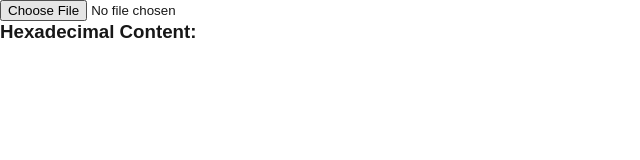
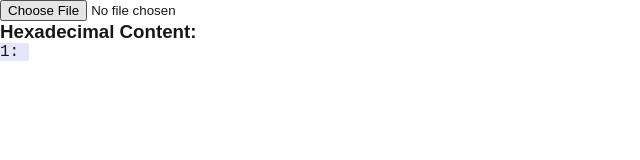
Before and after one commit to PabloAza89/reader, a Next.js app: page / in a window 1280 px wide. Shown: the top 160 px of the page, without its empty margins (0-640 px from the left). Built offline with nearby package versions, Linux system fonts and the light colour scheme.

Commit message:
new with 1d array

```diff
--- a/app/page.tsx
+++ b/app/page.tsx
@@ -166,7 +166,19 @@ function Home() {
 
   const padStart = hexContent.length.toString().length
 
-  console.log("A VER", hexContent)
+  //const newPadStart = Math.ceil(hexContent.length / 16).length.toString().length
+  const newPadStart = Math.ceil(hexContent.length / 16).toString().length
+  console.log("newPadStart", newPadStart)
+
+  //console.log("FINAL ", hexContent.join(' ').split('\n'))
+
+  const preToShow = hexContent.join(' ').split('\n')
+
+
+  //Math.ceil(uint8Array.length / 16).length.toString().length
+
+  console.log("hexContent", hexContent)
+  console.log("preToShow", preToShow)
 
   return (
     <div>
@@ -191,7 +203,7 @@ function Home() {
 
             {
               /* hexContent[Symbol.iterator]() */
-              hexContent.join(' ')
+              /* hexContent.join(' ') */
               //hexContent.join("\n")
               /* hexContent.map((iA: [], idx) => iA.join(`${idx} `)).join(`\n`) */
               //hexContent.map((iA: [], idx) => { return iA.join(` `) } ).join(`\n`)
@@ -199,9 +211,12 @@ function Home() {
               // hexContent.map((item: [], index) => {
               //   return `${`${(++index)}`.padStart(padStart, '0')}. ${item.join(' ')}`; // Adds 1 to index for 1-based numbering
               // }).join("\n")
-              // hexContent.map((item, index) => {
-              //   return `${`${(++index)}`.padStart(padStart, '0')}. ${item}`; // Adds 1 to index for 1-based numbering
-              // }).join("\n")
+              preToShow.map((item, index) => {
+                //return `${`${(++index)}`.padStart(newPadStart, '0')}. ${item}`; // Adds 1 to index for 1-based numbering
+                return `${`${(index+1)}`.padStart(newPadStart, '0')}: ${item}`; // Adds 1 to index for 1-based numbering
+                //return `${item}`; // Adds 1 to index for 1-based numbering
+              }).join("\n")
+              ////gmail
             }
 
 
```
